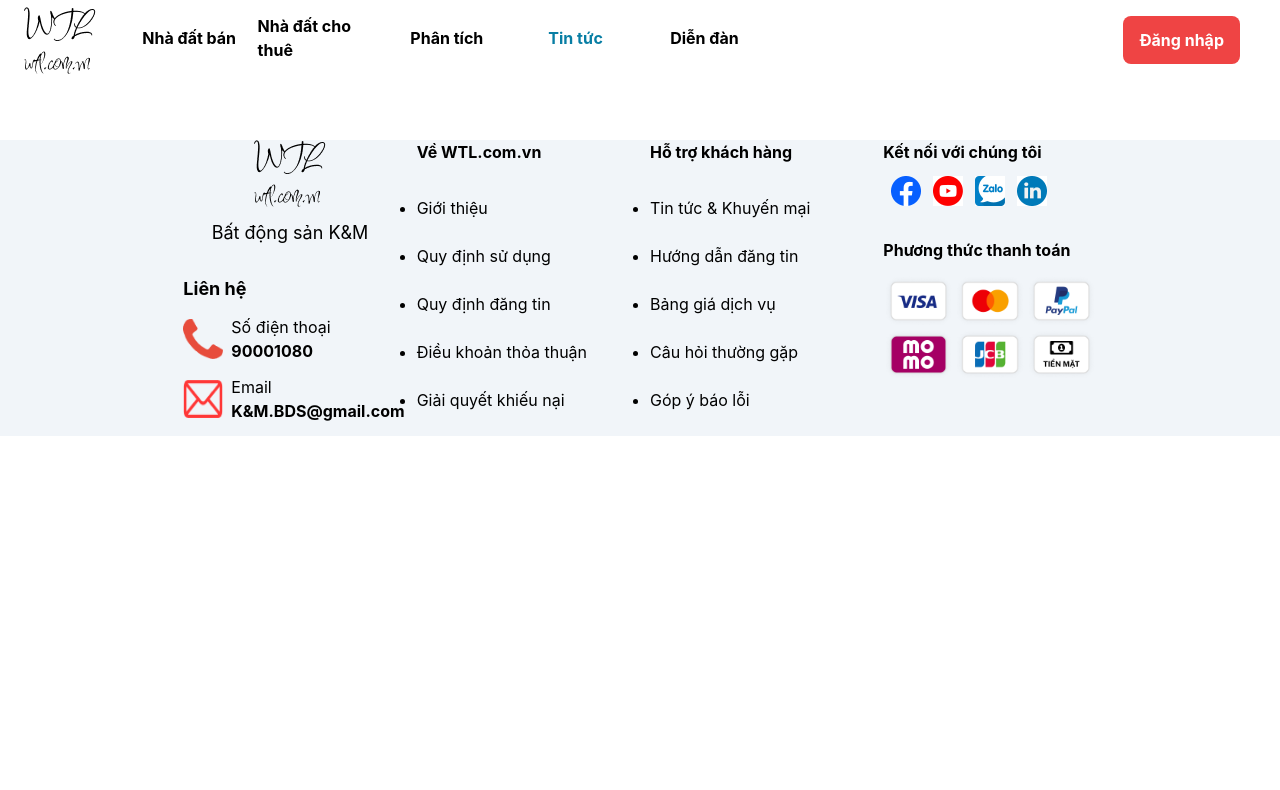
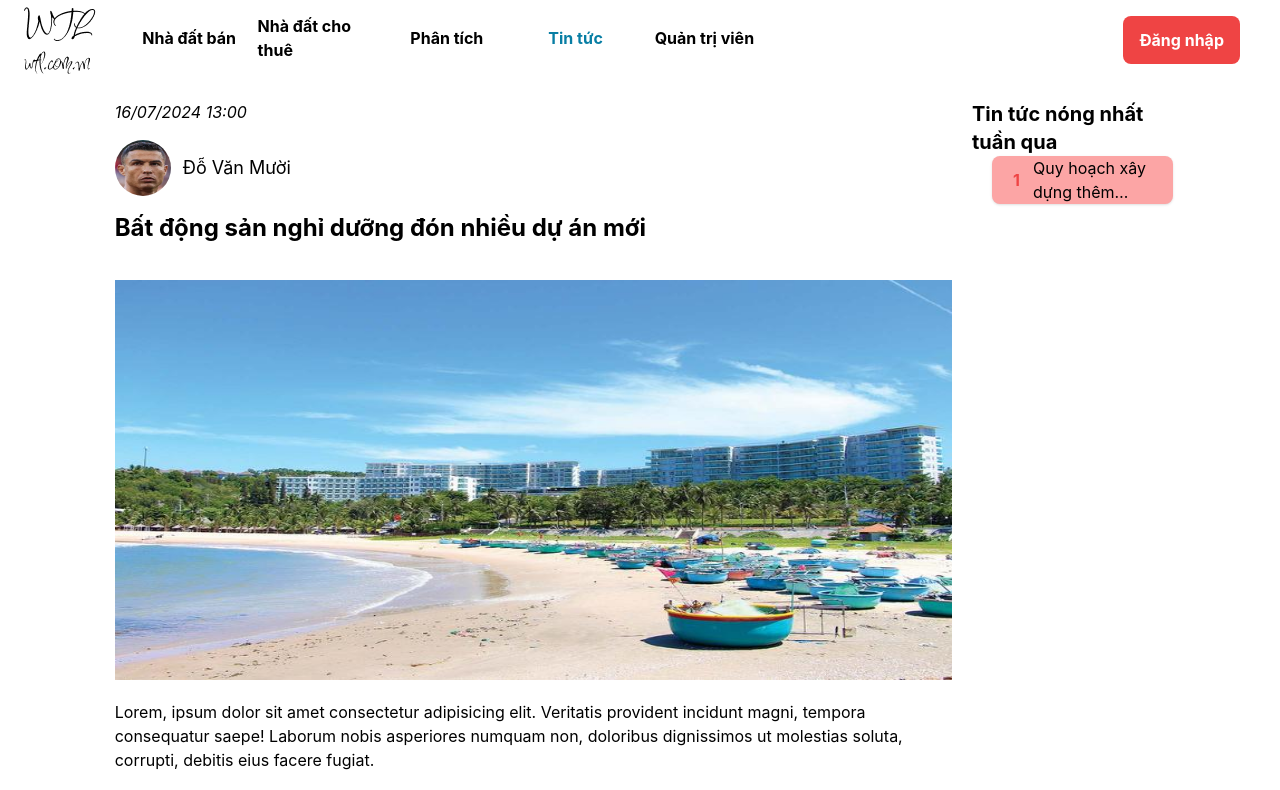
Before and after one commit to NguyenKiet-Anh/IE207, a React (Create React App) app in the folder frontend/: page /news/detailed-new/1 in a window 1280 px wide. Shown: the top 790 px of the page. Built offline with nearby package versions, Linux system fonts and the light colour scheme.

Commit message:
Complete News

```diff
--- a/frontend/src/App.js
+++ b/frontend/src/App.js
@@ -5,8 +5,9 @@ import EstateForSale from './pages/EstateForSale';
 import EstateForRent from './pages/EstateForRent';
 import DetailedProperty from './pages/DetailedProperty';
 import News from './pages/News';
+import DetailedNews from './pages/DetailedNews';
 import AnalysisPage from './pages/AnalysisPage';
-import Forum from './pages/Forum';
+import AdminPage from './pages/AdminPage';
 import WishList from './pages/WishList';
 import AccountManegement from './pages/AccountManagement';
 import AuthorViewer from './pages/AuthorViewer';
@@ -37,7 +38,8 @@ function App() {
                   </Route>
                 <Route path="/analysis-page" element={<AnalysisPage />} />
                 <Route path="/news" element={<News />} />
-                <Route path="/forum" element={<Forum />} />
+                <Route path="/news/detailed-new/:newId" element={<DetailedNews />} />
+                <Route path="/admin-page" element={<AdminPage />} />
                 <Route path="/wish-list" element={<WishList />}></Route>
                 <Route path="/account-management" element={<AccountManegement />} />
                 <Route path="/login" element={<Login />} />
--- a/frontend/src/assets/BrokerData/BrokerData.jsx
+++ b/frontend/src/assets/BrokerData/BrokerData.jsx
@@ -1,6 +1,7 @@
 import BrokerAvater from '../../images/for-test/broker.webp';
 
 const BrokerData = [
-    {id: 1, img: BrokerAvater, broker_name: "Đỗ Văn Bảy", address: "7 Na Beo, Dĩ An, Bình Dương", about: "Em môi giới rao bán một số nhà ở khu vực Dĩ An, Linh Trung, anh chị quan tâm liên hệ em", num_sale: 1, num_rent: 0, phone: '09677777777', zalo: '09677777777', facebook: "facebook.com/DV7"}
+    {id: 1, img: BrokerAvater, broker_name: "Đỗ Văn Bảy", address: "7 Na Beo, Dĩ An, Bình Dương", about: "Em môi giới rao bán một số nhà ở khu vực Dĩ An, Linh Trung, anh chị quan tâm liên hệ em", num_sale: 1, num_rent: 0, phone: '09677777777', id_admin: 0, zalo: '09677777777', facebook: "facebook.com/DV7"},
+    {id: 2, img: BrokerAvater, broker_name: "Đỗ Văn Bảy", address: "7 Na Beo, Dĩ An, Bình Dương", about: "Em môi giới rao bán một số nhà ở khu vực Dĩ An, Linh Trung, anh chị quan tâm liên hệ em", num_sale: 1, num_rent: 0, phone: '09677777777', id_admin: 1, zalo: '09677777777', facebook: "facebook.com/DV7"}
 ];
 export default BrokerData;
--- a/frontend/src/assets/News/NewsListData.jsx
+++ b/frontend/src/assets/News/NewsListData.jsx
@@ -1,8 +1,9 @@
 import NewsImage from '../../images/for-test/news.jpg';
+import AuthorIcon from '../../images/for-test/broker.webp'
 
 const NewsListData = [
-    {img: NewsImage, timestamp: '16/07/2024', author: 'Đỗ Văn Mười', title: 'Bất động sản nghỉ dưỡng đón nhiều dự án mới', content: 'Lorem, ipsum dolor sit amet consectetur adipisicing elit. Veritatis provident incidunt magni, tempora consequatur saepe! Laborum nobis asperiores numquam non, doloribus dignissimos ut molestias soluta, corrupti, debitis eius facere fugiat.'},
-    {img: NewsImage, timestamp: '16/07/2024', author: 'Đỗ Văn Mười', title: 'Bất động sản Vũng Tàu hôm nay', content: 'Lorem, ipsum dolor sit amet consectetur adipisicing elit. Veritatis provident incidunt magni, tempora consequatur saepe! Laborum nobis asperiores numquam non, doloribus dignissimos ut molestias soluta, corrupti, debitis eius facere fugiat.'},
-    {img: NewsImage, timestamp: '15/07/2024', author: 'Đỗ Văn Mười', title: 'Dự án Vinhomes biểu Tuy Hòa', content: 'Lorem, ipsum dolor sit amet consectetur adipisicing elit. Veritatis provident incidunt magni, tempora consequatur saepe! Laborum nobis asperiores numquam non, doloribus dignissimos ut molestias soluta, corrupti, debitis eius facere fugiat.'}
+    {id: 1, img: NewsImage, date: '16/07/2024', hour: '13:00', author_img: AuthorIcon, author: 'Đỗ Văn Mười', title: 'Bất động sản nghỉ dưỡng đón nhiều dự án mới', content: 'Lorem, ipsum dolor sit amet consectetur adipisicing elit. Veritatis provident incidunt magni, tempora consequatur saepe! Laborum nobis asperiores numquam non, doloribus dignissimos ut molestias soluta, corrupti, debitis eius facere fugiat.'},
+    {id: 2, img: NewsImage, date: '16/07/2024', hour: '12:00', author_img: AuthorIcon, author: 'Đỗ Văn Mười', title: 'Bất động sản Vũng Tàu hôm nay', content: 'Lorem, ipsum dolor sit amet consectetur adipisicing elit. Veritatis provident incidunt magni, tempora consequatur saepe! Laborum nobis asperiores numquam non, doloribus dignissimos ut molestias soluta, corrupti, debitis eius facere fugiat.'},
+    {id: 3, img: NewsImage, date: '15/07/2024', hour: '11:00', author_img: AuthorIcon, author: 'Đỗ Văn Mười', title: 'Dự án Vinhomes biểu Tuy Hòa', content: 'Lorem, ipsum dolor sit amet consectetur adipisicing elit. Veritatis provident incidunt magni, tempora consequatur saepe! Laborum nobis asperiores numquam non, doloribus dignissimos ut molestias soluta, corrupti, debitis eius facere fugiat.'}
 ];
 export default NewsListData;
--- a/frontend/src/components/layout/Content/News/NewsList.jsx
+++ b/frontend/src/components/layout/Content/News/NewsList.jsx
@@ -11,12 +11,12 @@ const NewsList = (props) => {
                 </div>
                 <div className="w-2/3">
                     <div className="ml-3">
-                        <p className="text-sm italic">{props.timestamp} - {props.author}</p>
+                        <p className="text-sm italic">{props.date} {props.hour} - {props.author}</p>
                         <p className="font-bold text-xl">{props.title}</p>
                         <p className="line-clamp-3 2xl:line-clamp-4">{props.content}</p>
                     </div>
                     <div className="pr-5 2xl:pt-5 flex justify-end">
-                        <a href="" className="hover:text-blue-500">
+                        <a href={`news/detailed-new/${props.id}`} className="hover:text-blue-500">
                             <p className="italic underline">Xem chi tiết</p>
                         </a>
                     </div>
--- a/frontend/src/components/layout/Navbar.jsx
+++ b/frontend/src/components/layout/Navbar.jsx
@@ -1,4 +1,4 @@
-import React from "react";
+import React, { useEffect } from "react";
 import { NavLink } from 'react-router-dom';
 import AddFavouriteIcon from '../../images/icons/add-favourite.png';
 import UserIcon from '../../images/icons/user.png';
@@ -91,13 +91,15 @@ function Navbar() {
                         </NavLink>
                     </li>
 
+                    {/* admin-page just appear in case user is administrator */}
+
                     <li className="flex items-center justify-center font-bold">
                         <NavLink
-                            to='forum'
+                            to='/admin-page'
                             onClick={handleDeactiveButton}
                             className="transition duration-800 border-b-4 border-transparent hover:border-black"
                         >   {/* Forum */}
-                            <p>Diễn đàn</p>
+                            <p>Quản trị viên</p>
                         </NavLink>
                     </li>
 
--- /dev/null
+++ b/frontend/src/pages/AdminPage.jsx
@@ -0,0 +1,9 @@
+function AdminPage() {
+    return (
+        <div>
+            <p>Trang quản lý - Dành cho Admin</p>
+        </div>
+    );
+};
+
+export default AdminPage;
--- /dev/null
+++ b/frontend/src/pages/DetailedNews.jsx
@@ -0,0 +1,56 @@
+import { useParams } from 'react-router-dom';
+import { useState, useEffect } from 'react';
+import TopView from '../components/layout/Content/TopView';
+import NewsListData from '../assets/News/NewsListData';
+
+function DetailedNews() {
+    // Variables here
+    const { newId } = useParams();
+    const [newsData, setNewsData] = useState({});
+
+    // Functions here
+    useEffect(() => {
+        const getNewsData = () => {
+            for(let i=0;i<NewsListData.length;i++) {
+                if (parseInt(NewsListData[i].id) === parseInt(newId)) {
+                    setNewsData(NewsListData[i]);
+                }
+            }
+        };
+        getNewsData();
+    }, []);
+
+    // Return render here
+    return (
+        <div className='flex flex-wrap justify-center'>
+            <div className='sm:w-2/3'>
+                <div className='mx-2 space-y-4'>
+                    <p className='italic'>{newsData.date} {newsData.hour}</p>
+                    <div className='flex items-center space-x-3'>
+                        <img
+                            src={newsData.author_img}
+                            alt="Hình đại diện người đăng"
+                            className='w-14 h-14 rounded-full'
+                        />
+                        <p className='text-lg'>{newsData.author}</p>
+                    </div>
+                    <p className='font-bold text-2xl'>{newsData.title}</p>
+                    <div className='flex-col space-y-5 py-5'>
+                        <img src={newsData.img} alt="Hình ảnh 1" className='w-full md:h-[350px] xl:h-[400px]'/>
+                        <p>{newsData.content}</p>
+                        <img src={newsData.img} alt="Hình ảnh 2" className='w-full md:h-[350px] xl:h-[400px]'/>
+                        <p>{newsData.content}</p>
+                    </div>
+                    <p className='text-lg italic text-right mx-5'>{newsData.author}</p>
+                </div>
+            </div>
+            <div className='sm:w-1/6'>
+                <div className='ml-3'>
+                    <p className='font-bold text-xl'>Tin tức nóng nhất tuần qua</p>
+                    <TopView></TopView>
+                </div>
+            </div>
+        </div>
+    );
+};
+export default DetailedNews;
--- a/frontend/src/pages/Forum.jsx
+++ /dev/null
@@ -1,9 +0,0 @@
-function Forum() {
-    return (
-        <div>
-            <p>Trang diễn đàn</p>
-        </div>
-    );
-};
-
-export default Forum;
--- a/frontend/src/pages/News.jsx
+++ b/frontend/src/pages/News.jsx
@@ -33,8 +33,10 @@ function News() {
                                 <p className="ml-10 font-bold text-2xl">Tin tức</p>
                                 { NewsListData.map((newslist) => (
                                     <NewsList
+                                        id = {newslist.id}
                                         img = {newslist.img}
-                                        timestamp = {newslist.timestamp}
+                                        date = {newslist.date}
+                                        hour = {newslist.hour}
                                         author = {newslist.author}
                                         title = {newslist.title}
                                         content = {newslist.content}
```
Also changed, not shown: frontend/src/pages/Login.jsx (+5 -5 lines), frontend/src/pages/Signup.jsx (+5 -5 lines).
